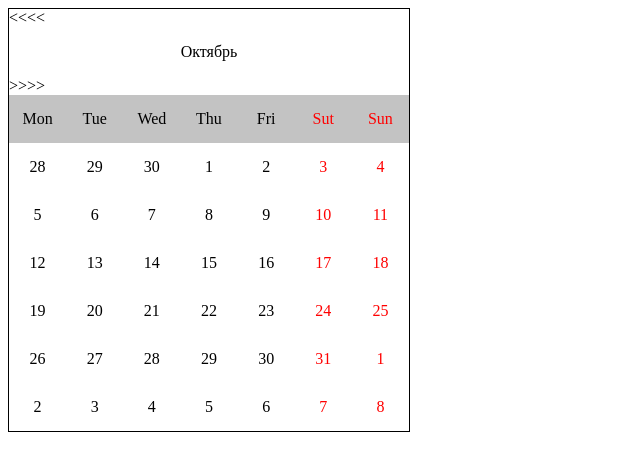
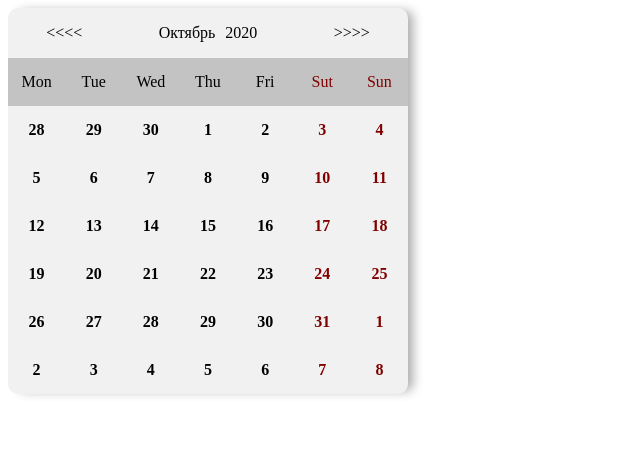
Before and after one commit to ssvStyle/Calendar, a website: page src/index.html in a window 1280 px wide. Shown: the whole page, without its empty margins (0-640 px from the left). Drawn offline with nearby package versions, Linux system fonts and the light colour scheme; files that its build step writes are made by us from their sources.

Commit message:
small fix: final

```diff
--- a/src/index.html
+++ b/src/index.html
@@ -13,7 +13,7 @@
     <div class="calendar" id="calendar">
         <div class="calendar_month">
             <span id="prevMonth"><<<<</span>
-                <p id="month">September <span id="year">1995</span></p>
+                <div><p id="month">September</p><span id="yearBlock">1995</span></div>
             <span id="nextMonth">>>>></span>
         </div>
         <div class="calendar_wrapper">
--- a/src/js/calendar.js
+++ b/src/js/calendar.js
@@ -1,12 +1,24 @@
 window.addEventListener('DOMContentLoaded', () => {
-    const monthBlock = document.getElementById('month'),
-          yearBlock = document.getElementById('year'),
+    let monthBlock = document.getElementById('month'),
+          yearBlock = document.getElementById('yearBlock'),
           calendarBlock = document.getElementById('calendar');
 
-
+    /**
+     * class Calendar
+     */
     class Celendar {
 
+        /**
+         * All name of month in rus lang
+         *
+         * @type {string[]}
+         */
         rusMonth = ['Январь','Февраль','Март','Апрель','Май','Июнь','Июль','Август','Сентябрь','Октябрь','Ноябрь','Декабрь'];
+        /**
+         * All name of month in eng lang
+         *
+         * @type {string[]}
+         */
         engMonth = ["January","February","March","April","May","June","July", "August","September","October","November","December"];
         daysBlock = document.getElementsByClassName('day');
 
@@ -111,25 +123,23 @@ window.addEventListener('DOMContentLoaded', () => {
             case 'nextMonth':
                 celendar = new Celendar(date, date.getMonth(), date.getFullYear());
                 celendar.nextMonth().showDays();
+                yearBlock.innerText = celendar.getYear();
                 monthBlock.innerText = celendar.getMonth();
-                yearBlock.innerText = celendar.getYear();
                 break;
             case 'prevMonth':
                 celendar = new Celendar(date, date.getMonth(), date.getFullYear());
                 celendar.prevMonth().showDays();
+                yearBlock.innerText = celendar.getYear();
                 monthBlock.innerText = celendar.getMonth();
-                yearBlock.innerText = celendar.getYear();
                 break;
 
         }
         //console.log(event.target.id);
     });
 
-    celendar.showDays();
-    monthBlock.innerText = celendar.getMonth();
-    yearBlock.innerText = celendar.getYear();
-
-
-
+    celendar.showDays(yearBlock);
+    yearBlock.innerHTML = celendar.getYear();
+    monthBlock.innerHTML = celendar.getMonth();
+    console.log(celendar.getYear());
 
 });
--- a/src/scss/calendar.scss
+++ b/src/scss/calendar.scss
@@ -1,9 +1,28 @@
 .calendar {
   width: 400px;
   height: fit-content;
-  border: 1px solid black;
-  &_month p {
-    text-align: center;
+  border-radius: 10px;
+  background-color: #f1f1f1;
+  box-shadow: 8px 0px 11px -3px rgba(171,171,171,1);
+  &_month {
+    & #prevMonth, #nextMonth {
+      cursor: pointer;
+      &:hover {
+        color: rgb(58, 196, 53);
+      }
+    }
+    & div {
+      display: flex;
+      flex-direction: row;
+      align-items: baseline;
+      & p {
+       margin-right: 10px;
+      }
+    }
+    display: flex;
+    flex-direction: row;
+    align-items: baseline;
+    justify-content: space-around;
   }
   &_wrapper{
     &-week:first-of-type {
@@ -18,10 +37,13 @@
         margin: 5px 0;
         text-align: center;
         width: calc(100% / 7);
-        //border: 1px solid #e7e7e7;
         &:nth-child(6), &:nth-child(7) {
-          color: red;
+          color: #800000;
         }
+      }
+      & .day {
+        font-weight: 600;
+        font-size: 16px;
       }
 
     }
```
Also changed, not shown: prod/index.html (+1 -1 lines), prod/js/calendar.js (+21 -11 lines), prod/css/calendar.css.
